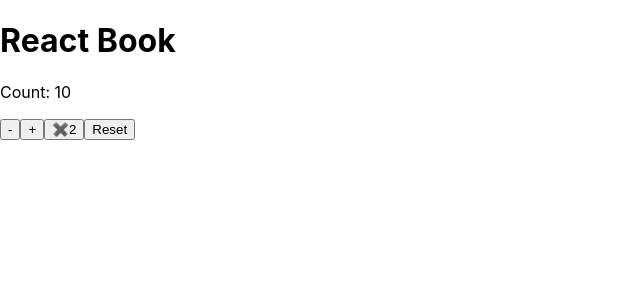
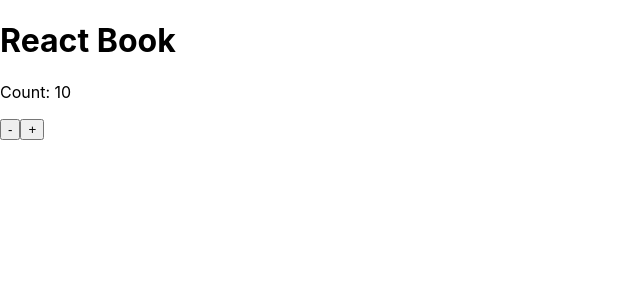
Before and after one commit to newstage75/react-sample, a React (Create React App) app: page / in a window 1280 px wide. Shown: the top 300 px of the page, without its empty margins (0-640 px from the left). Built offline with nearby package versions, Linux system fonts and the light colour scheme.

Commit message:
Revert "useReducerの活用"
This reverts commit b69c6d91b3c86f6948cea01d9d56a99448d51a6b.

```diff
--- a/src/components/StudyReactHooks/useReducerCount.tsx
+++ /dev/null
@@ -1,45 +0,0 @@
-import { type } from "os";
-import { useReducer } from "react";
-
-//reducerが受け取るactionの型を定義
-type Action = "DECREMENT" | "INCREMENT" | "DOUBLE" | "RESET";
-
-//　現在の状態とactionにもとづいて次の状態を返します。
-const reducer = (currentCount: number, action: Action) => {
-  switch (action) {
-    case "INCREMENT":
-      return currentCount + 1;
-    case "DECREMENT":
-      return currentCount - 1;
-    case "DOUBLE":
-      return currentCount * 2;
-    case "RESET":
-      return 0;
-    default:
-      return currentCount;
-  }
-};
-
-type CounterProps = {
-    initialValue: number
-}
-
-// このコンポーネントを使用する際は、以下のように
-// propsのinitialValueに初期値をセットしてください。
-const UseReducerCounter = (props: CounterProps) => {
-    const { initialValue } = props
-    const [count, dispatch] = useReducer(reducer, initialValue)
-
-    return (
-        <div>
-            <p>Count: {count}</p>
-            <button onClick={()=>dispatch('DECREMENT')}>-</button>
-            <button onClick={()=>dispatch('INCREMENT')}>+</button>
-            <button onClick={()=>dispatch('DOUBLE')}>✖️2</button>
-            <button onClick={()=>dispatch('RESET')}>Reset</button>
-        </div>
-
-    )
-}
-
-export default UseReducerCounter
--- a/src/index.tsx
+++ b/src/index.tsx
@@ -10,7 +10,6 @@ import Message from './components/Message';
 import Parent from './components/ContainerSample';
 import Page from './components/ContextSample';
 import UseStateCounter from './components/StudyReactHooks/useStateCounter';
-import UseReducerCounter from './components/StudyReactHooks/useReducerCount';
 
 const root = ReactDOM.createRoot(
   document.getElementById('root') as HTMLElement
@@ -19,7 +18,7 @@ root.render(
   <React.StrictMode>
     {/* <App /> */}
     <Page/>
-    <UseReducerCounter initialValue={10} />
+    <UseStateCounter initialValue={10} />
   </React.StrictMode>
 );
 
```
